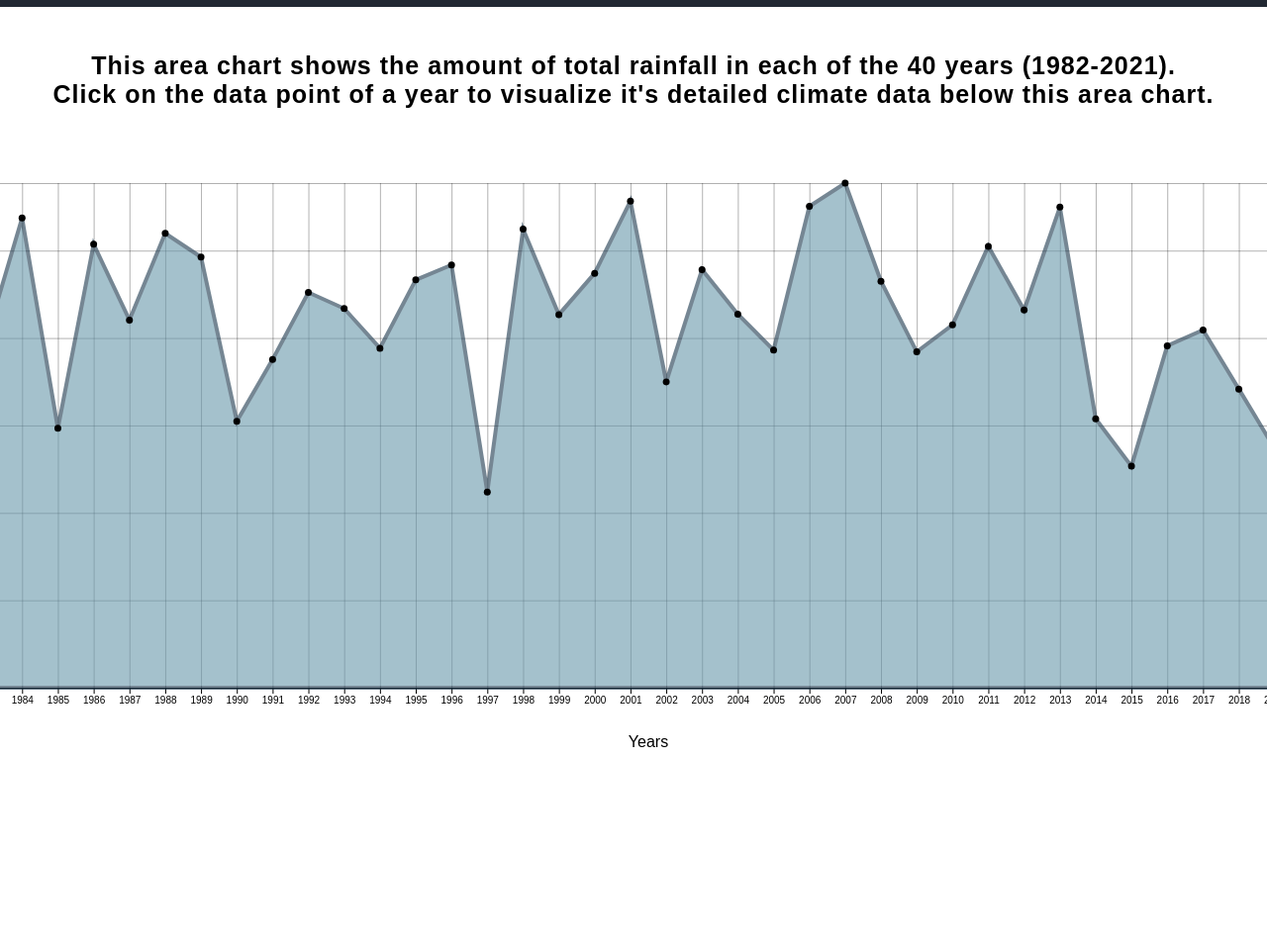
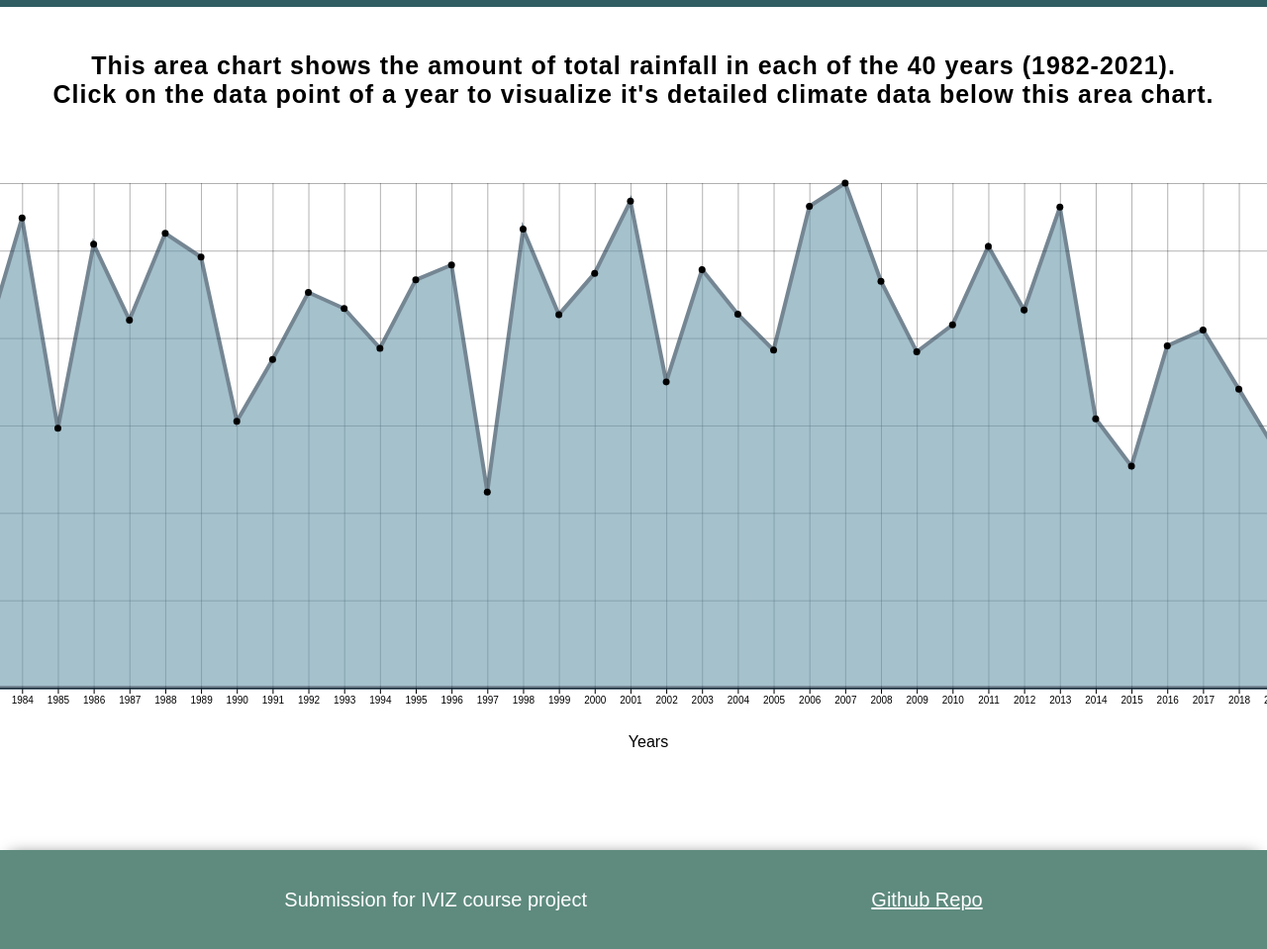
Before and after one commit to akshaysolanki941/ClimateDataVisualization, a plain HTML site: page index.html in a window 1280 px wide. Shown: the part 121-1080 px from the top of the page at 99% size. Before the commit the page ends 1020 px from the top, so only its background shows below. Drawn offline with Linux system fonts and the light colour scheme.

Commit message:
css changes

```diff
--- a/index.html
+++ b/index.html
@@ -66,6 +66,16 @@
     </div>
   </main>
 
+  <footer class="footer">
+    <div class="footer-text">
+      Submission for IVIZ course project
+    </div>
+    <div class="footer-link">
+      <a href="https://github.com/akshaysolanki941/ClimateDataVisualization" target="blank"
+        style="text-decoration: underline;">Github Repo</a>
+    </div>
+
+  </footer>
   <script src="d3.js"></script>
   <script src="script.js"></script>
 </body>
--- a/script.js
+++ b/script.js
@@ -152,8 +152,12 @@ function visualize() {
 }
 
 function monthWiseVisualization(monthWiseData, year) {
-  document.getElementById("chart_heading").innerHTML =
+  let chartEl=document.querySelector(".charts")
+  chartEl.style.display="flex"
+  let chartHeadingEl = document.getElementById("chart_heading")
+  chartHeadingEl.innerHTML =
     "Detailed climate visualization for the year " + year;
+  chartHeadingEl.style.display="block"
 
   maximum_rainfall_in_a_day(monthWiseData, year);
   no_of_rainy_days(monthWiseData, year);
--- a/style.css
+++ b/style.css
@@ -3,7 +3,8 @@ html {
 }
 header {
   padding: 10px 40px;
-  background: #212832;
+  /* background: #212832; */
+  background-color: #2F5D62;
   color: white;
   display: flex;
   justify-content: space-between;
@@ -44,6 +45,7 @@ header {
   font-size: 28px;
   font-weight: bold;
   margin-bottom: 20px;
+  display: none;
 }
 
 #drawspace {
@@ -159,4 +161,32 @@ body {
   display: flex;
   flex-wrap: wrap;
   justify-content: center;
+  margin-bottom: 50px;
+  display: none;
 }
+
+.footer{
+  display: flex;
+  justify-content: space-evenly;
+  height: 100px;
+  /* background-color: #D8E3E7; */
+  background-color: #5E8B7E;
+  color: white;
+
+  align-items: center;
+  -webkit-box-shadow: 0px -4px 15px -10px rgba(0,0,0,0.75);
+-moz-box-shadow: 0px -4px 15px -10px rgba(0,0,0,0.75);
+box-shadow: 0px -4px 15px -10px rgba(0,0,0,0.75);
+}
+
+
+
+.footer-link a{
+  font-size: 20px;
+  color: white;
+}
+
+.footer-text{
+  font-size: 20px;
+
+}
```
